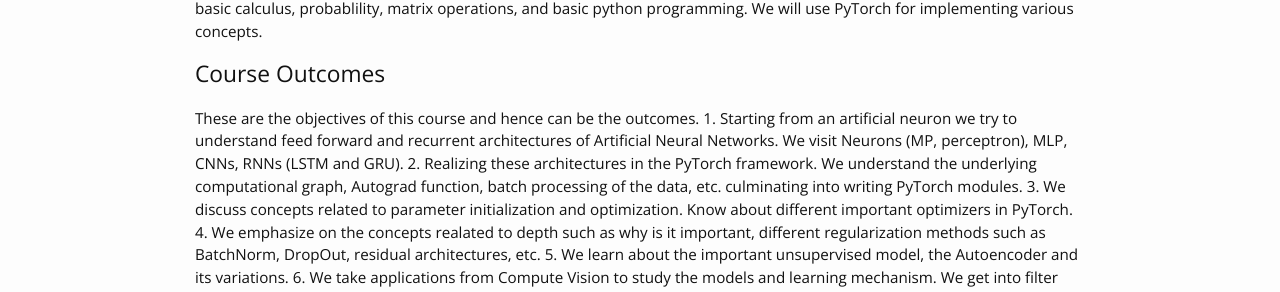
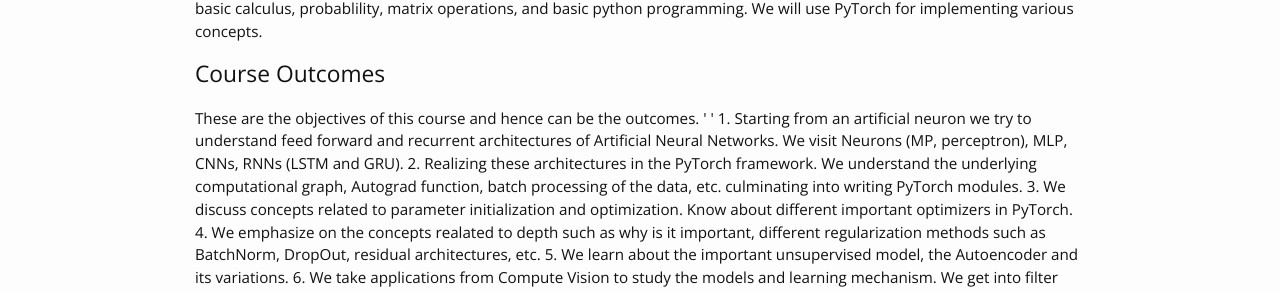
Before and after one commit to kazemnejad/jekyll-course-website-template, a Jekyll site: the page built from index.md, in a window 1280 px wide. Shown: the part 473-765 px from the top of the page. Built offline with Jekyll 4.4.1, drawn with Linux system fonts in a browser that asks for light colours; nearby versions of some CDN libraries; some of the changed text lies outside the part shown.

```diff
--- a/_config.yml
+++ b/_config.yml
@@ -2,7 +2,7 @@
 course_name: Deep Learning
 course_description: "Introductory course on Deep Learning with equal focus on learning concepts and their implementation. Prerequisites are basic calculus, probablility, matrix operations, and basic python programming. We will use PyTorch for implementing various concepts."
 course_semester: "Aug-Dec 2021"
-course_outcomes: "These are the objectives of this course and hence can be the outcomes.\n
+course_outcomes: "These are the objectives of this course and hence can be the outcomes. '\n'
                     1. Starting from an artificial neuron we try to understand feed forward and recurrent architectures of Artificial Neural Networks.
                     We visit Neurons (MP, perceptron), MLP, CNNs, RNNs (LSTM and GRU).\n
                     2. Realizing these architectures in the PyTorch framework. We understand the underlying computational graph, Autograd function, batch processing of the data, etc. culminating
```
